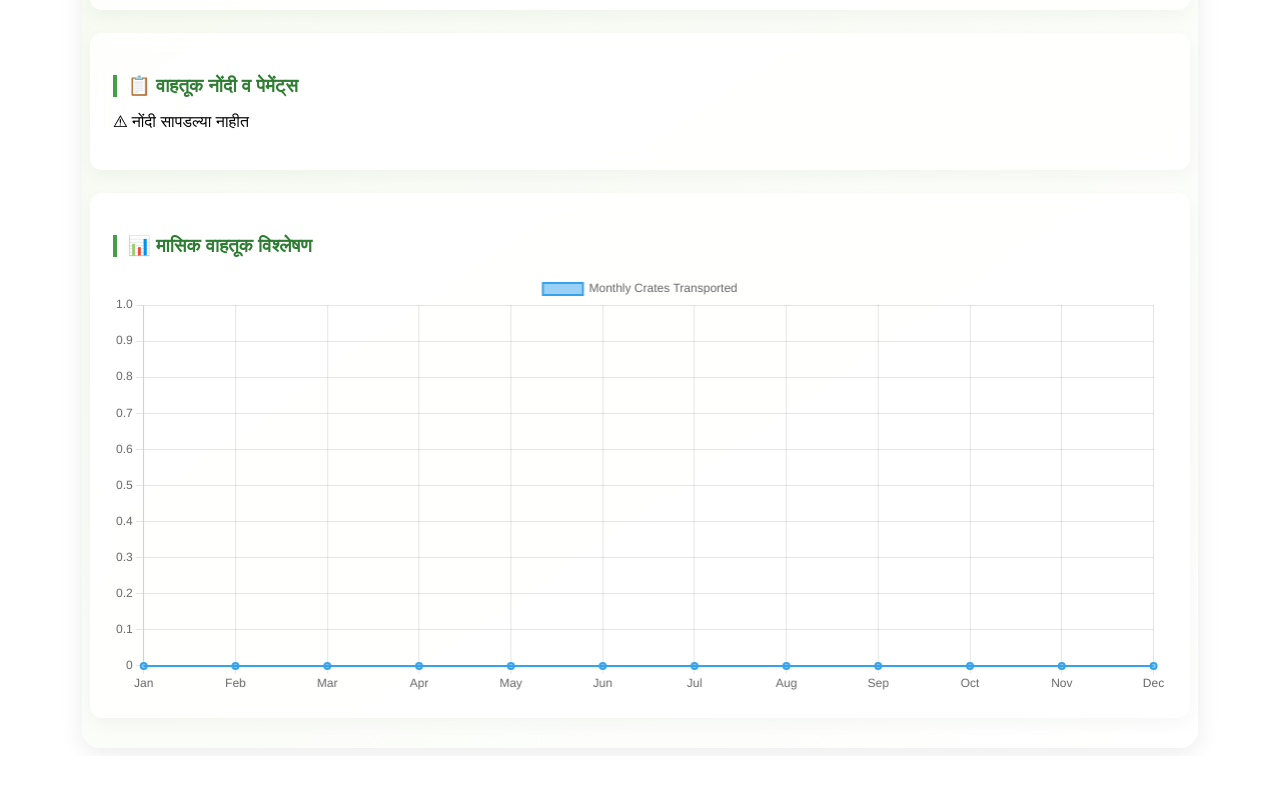
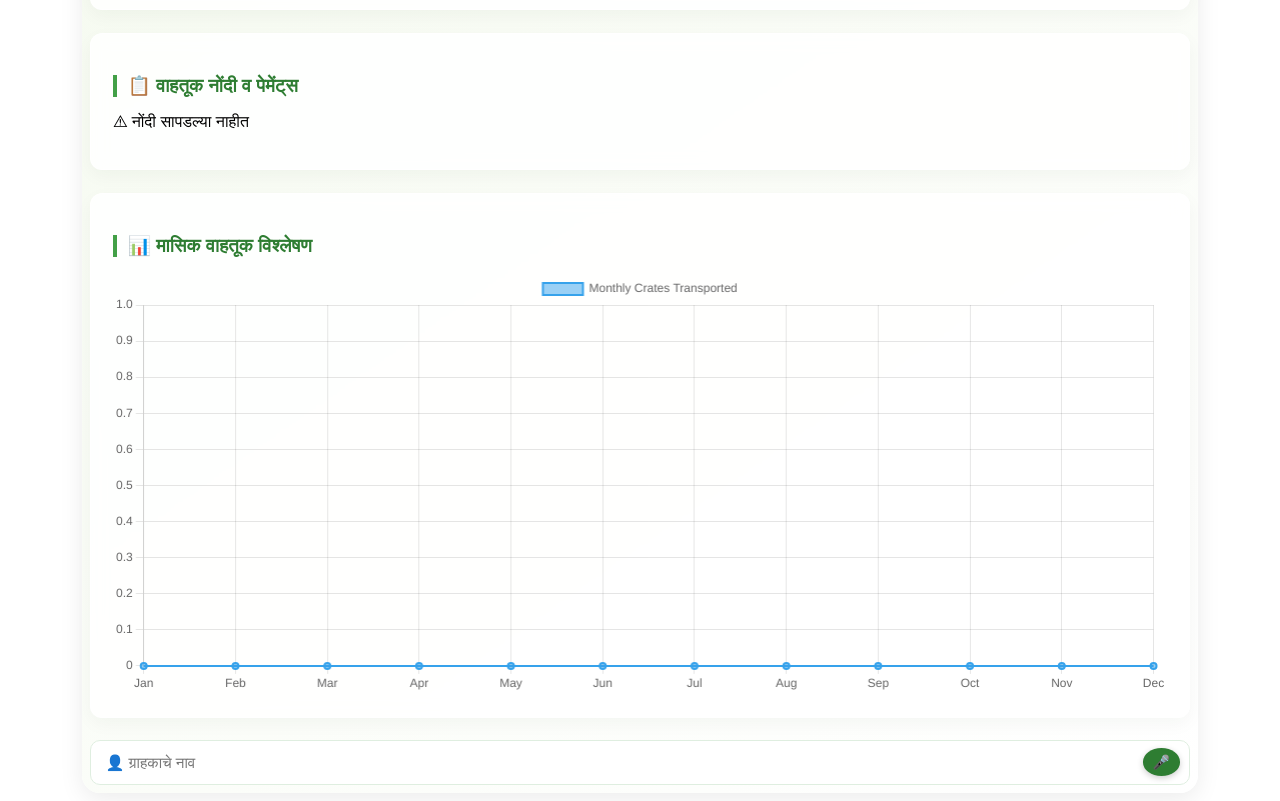
Before and after one commit to tejasphapale/Agriport, a Vue app: page /records in a window 1280 px wide. Shown: the part 1005-1806 px from the top of the page. Before the commit the page ends 1761 px from the top, so only its background shows below. Built offline with nearby package versions, Linux system fonts and the light colour scheme; sample sign-in values are in the browser's storage.

Commit message:
added properly

```diff
--- a/src/views/TransportView.vue
+++ b/src/views/TransportView.vue
@@ -164,6 +164,12 @@
       <h3 class="card-title">📊 मासिक वाहतूक विश्लेषण</h3>
       <canvas id="analyticsChart" height="120"></canvas>
     </section>
+<div class="input-with-mic">
+  <input v-model="customer" placeholder="👤 ग्राहकाचे नाव" list="customerSuggestions" required />
+  <button type="button" class="mic-btn" @click="startMic(customer)">
+    🎤
+  </button>
+</div>
 
   </div>
 </template>
@@ -172,7 +178,31 @@
 import { ref, computed, watch, onMounted } from "vue";
 import Chart from "chart.js/auto";
 
-// INPUTS
+// MIC FUNCTION
+function startMic(modelRef) {
+  if (!('webkitSpeechRecognition' in window)) {
+    alert("Your browser does not support Speech Recognition.");
+    return;
+  }
+
+  const recognition = new webkitSpeechRecognition();
+  recognition.lang = "mr-IN";      // Marathi
+  recognition.continuous = false;
+  recognition.interimResults = false;
+
+  recognition.start();
+
+  recognition.onresult = (event) => {
+    const text = event.results[0][0].transcript;
+    modelRef.value = text;
+  };
+
+  recognition.onerror = () => {
+    alert("Mic Error! Please try again.");
+  };
+}
+
+// INPUT MODELS
 const customer = ref('');
 const vyapari = ref('');
 const mobile = ref('');
@@ -228,21 +258,10 @@ function addRecord() {
 }
 
 // Auto suggestion lists
-const customerList = computed(() =>
-  [...new Set(data.value.map(r => r.customer))]
-);
-
-const vyapariList = computed(() =>
-  [...new Set(data.value.map(r => r.vyapari))]
-);
-
-const cropList = computed(() =>
-  [...new Set(data.value.map(r => r.crop))]
-);
-
-const years = computed(() =>
-  [...new Set(data.value.map(r => new Date(r.date).getFullYear()))]
-);
+const customerList = computed(() => [...new Set(data.value.map(r => r.customer))]);
+const vyapariList = computed(() => [...new Set(data.value.map(r => r.vyapari))]);
+const cropList = computed(() => [...new Set(data.value.map(r => r.crop))]);
+const years = computed(() => [...new Set(data.value.map(r => new Date(r.date).getFullYear()))]);
 
 // Filters
 const filteredData = computed(() => {
@@ -257,6 +276,7 @@ const filteredData = computed(() => {
   });
 });
 
+// Clear Filters
 function clearFilters() {
   filter.value = { name: "", date: "", month: "", year: "" };
 }
@@ -271,7 +291,6 @@ function filterWeek() {
   weekStart.setDate(now.getDate() - 7);
 
   filter.value = { name: "", date: "", month: "", year: "" };
-
   data.value = data.value.filter(r => new Date(r.date) >= weekStart);
 }
 
@@ -279,8 +298,8 @@ function filterWeek() {
 const currentPage = ref(1);
 const pageSize = 7;
 
-const totalPages = computed(() =>
-  Math.max(1, Math.ceil(filteredData.value.length / pageSize))
+const totalPages = computed(
+  () => Math.max(1, Math.ceil(filteredData.value.length / pageSize))
 );
 
 const filteredPaginated = computed(() => {
@@ -324,7 +343,6 @@ function downloadPDF() {
   link.click();
 }
 
-// Format date
 function formatDate(d) {
   return new Date(d).toLocaleDateString("mr-IN");
 }
@@ -363,13 +381,9 @@ function generateAnalytics() {
   });
 }
 
-onMounted(() => {
-  setTimeout(generateAnalytics, 300);
-});
-
+onMounted(() => setTimeout(generateAnalytics, 300));
 watch(data, () => generateAnalytics(), { deep: true });
 </script>
-
 
 
 <style scoped>
@@ -427,4 +441,22 @@ td { padding: 10px; text-align:center; color:#2e7d32; }
 .export-flex{display:flex;gap:12px;justify-content:center;}
 .btn-export{background:#00796b;color:#fff;padding:0.9rem 1.4rem;border-radius:10px;}
 
+
+.mic-btn {
+  position:absolute;
+  right:10px;
+  background:#2e7d32;
+  border:none;
+  color:white;
+  padding:6px 10px;
+  border-radius:50%;
+  cursor:pointer;
+  font-size:14px;
+  box-shadow:0 2px 6px rgba(0,0,0,0.2);
+}
+
+.mic-btn:hover {
+  background:#1b5e20;
+}
+
 </style>
```
